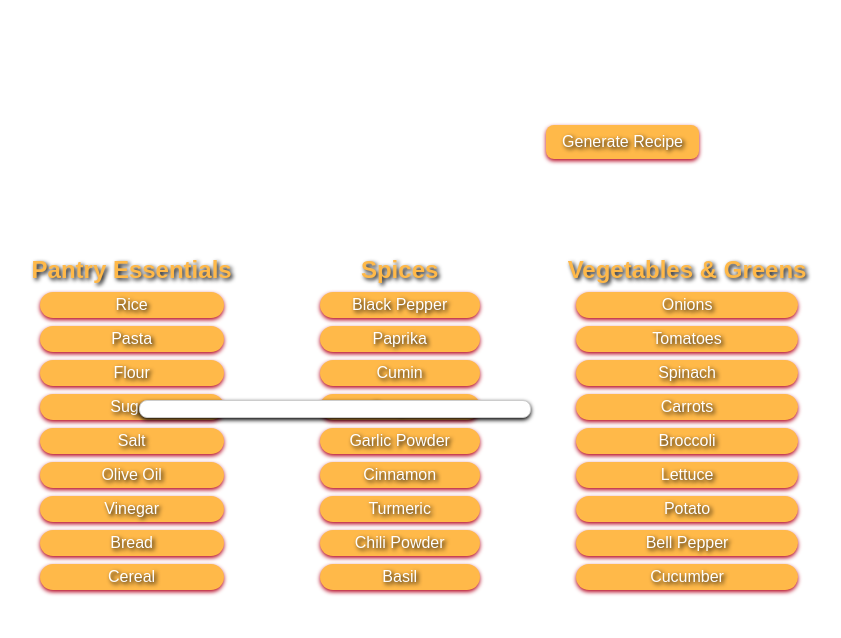
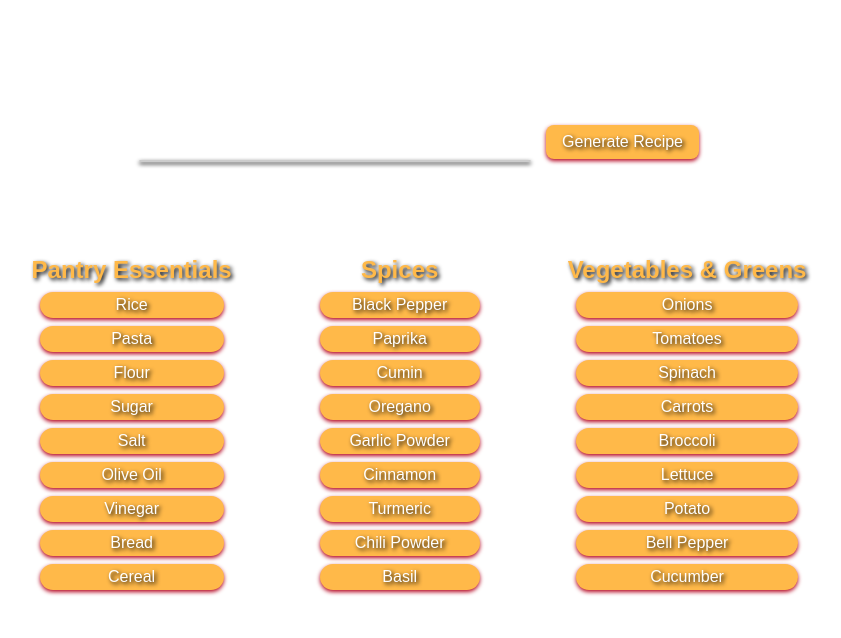
Before and after one commit to tul44699/01-ChefAI, a Django app: page / in a window 1280 px wide. Shown: the part 828-1466 px from the top of the page, without its empty margins (221-1062 px from the left). Run offline with Django 5.2, Linux system fonts and the light colour scheme.

Commit message:
fixed search bar dropdown issue on desktop view, slightly wrong on mobile still

```diff
--- a/webapp/chef_ai/static/chef_ai/styles/searchbar.css
+++ b/webapp/chef_ai/static/chef_ai/styles/searchbar.css
@@ -9,7 +9,7 @@
 
 }
 .search-wrapper form {
-    position:relative;
+    position: relative;
     display:flex;
     flex-direction: column;
     align-items: center;
@@ -17,6 +17,7 @@
     width:100%;
     max-width: 35rem;
 }
+
 
 #searchInput {
     padding: .5rem .5rem;
@@ -67,18 +68,19 @@
     right:0;
     z-index: 1000;
     background-color: white;
-
-
     box-shadow: 0px 2px 4px black;
     border-radius: .5rem;
     border:1px solid #ccc;
-    padding:.5rem .5rem;
+    color:black;
+    cursor: pointer;
+
   }
-  /*     cursor: pointer;
-    color:black;
+  /*
+
       margin-top: 3.5rem;
       width:80%;/* set to be same size as the search bar
     max-width: 35rem;/* set to be same size as the search bar
+    padding:.5rem .5rem;
   */
 
 /* contents of dropdown styling */
@@ -106,7 +108,6 @@
 
     }
     .search-wrapper .suggestion-box{
-        margin-top:15rem;
         width:24.5rem;
     }
 }
--- a/webapp/templates/index.html
+++ b/webapp/templates/index.html
@@ -12,7 +12,7 @@
                     <div id="searchSuggestions" class="suggestion-box"></div>
                     <input type="hidden" id="final_ingredients" name="final_ingredients">
                     <button id="generateRecipeBtn" class="submit-btn" type="submit">Generate Recipe</button>
-            </form>
+                </form>
         </div>
 
         <div class="slider">
```
Also changed, not shown: webapp/db.sqlite3.
